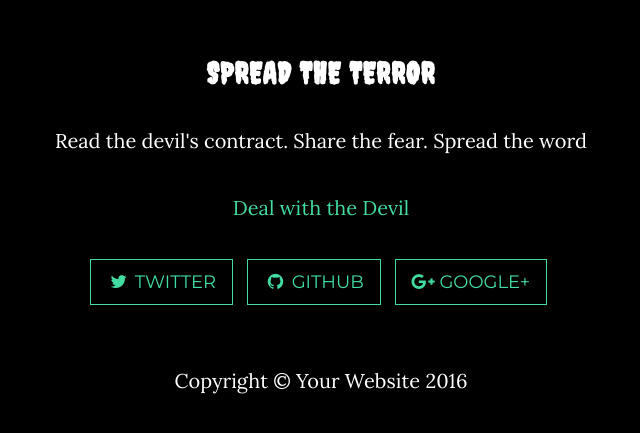
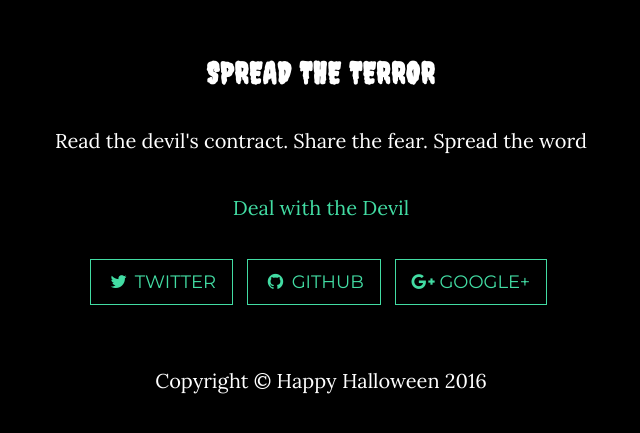
Before and after one commit to ManuelWilfred/halloween.github.io, a website: page index.html in a window 1280 px wide. Shown: the part 2589-3022 px from the top of the page, without its empty margins (319-959 px from the left). Drawn offline with nearby package versions, Linux system fonts and the light colour scheme.

Commit message:
Update index.html

```diff
--- a/index.html
+++ b/index.html
@@ -146,7 +146,7 @@
     <!-- Footer -->
     <footer>
         <div class="container text-center">
-            <p>Copyright &copy; Your Website 2016</p>
+            <p>Copyright &copy; Happy Halloween 2016</p>
         </div>
     </footer>
 
```
